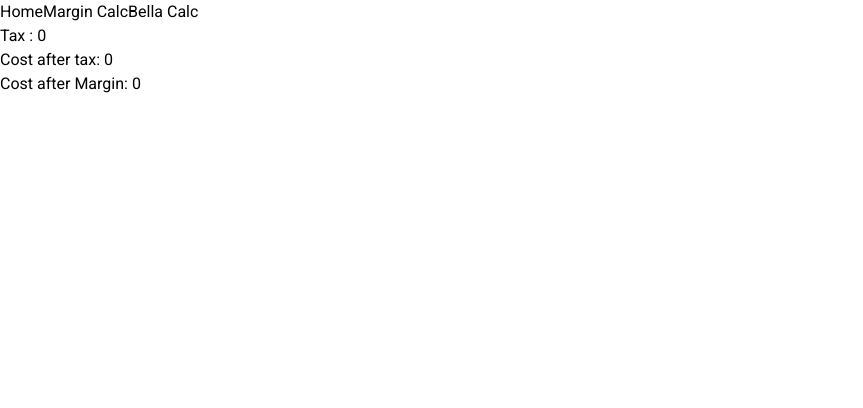
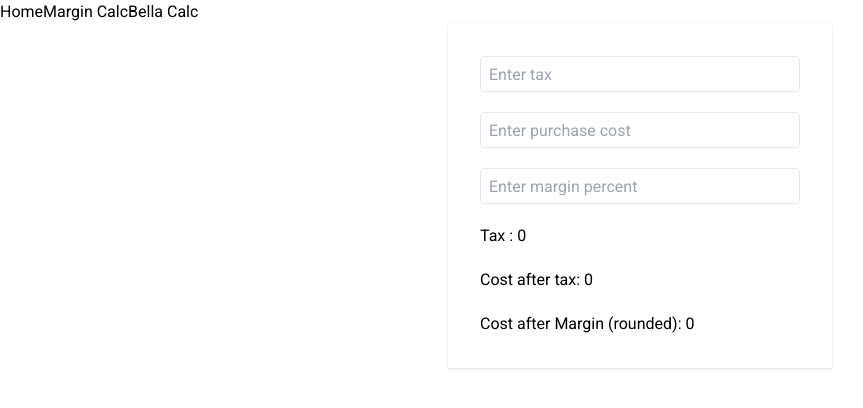
Before and after one commit to sonujaiswar/projectone, a Next.js app: page /bella in a window 1280 px wide. Shown: the top 408 px of the page, without its empty margins (0-863 px from the left). Built offline with nearby package versions, Linux system fonts and the light colour scheme.

Commit message:
bella design update

```diff
--- a/src/app/bella/page.tsx
+++ b/src/app/bella/page.tsx
@@ -4,26 +4,53 @@ import { useState } from "react";
 
 export default function Calculate() {
   const [cost, setCost] = useState("");
+  const [tax, setTax] = useState("");
   const [margin, setMargin] = useState("");
-  const calTax = Number(cost) * 0.05;
+  const calTax = Number(cost) * 0.1;
   const costAfterTax = Number(cost) + calTax;
-  const costAfterMargin = costAfterTax * 0.2;
+
+  // Convert margin input from percentage string to decimal value
+  const calMarginPercent = Number(margin) / 100;
+
+  // Calculate margin cost
+  const marginCost = costAfterTax * calMarginPercent;
+  const costAfterMargin = costAfterTax + marginCost;
+
+  // Round to the nearest 10
+  const roundedCostAfterMargin = Math.round(costAfterMargin / 10) * 10;
+
   return (
     <>
+      <div className="flex justify-center items-center">
+        <div className="w-96 p-8 shadow flex flex-col gap-5">
           <input
-        type="text"
+            type="number"
+            value={tax}
+            className="w-full outline-none border border-slate-200 h-9 rounded px-2"
+            onChange={(e) => setTax(e.target.value)}
+            placeholder="Enter tax"
+          />
+
+          <input
+            type="number"
             value={cost}
+            className="w-full outline-none border border-slate-200 h-9 rounded px-2"
             onChange={(e) => setCost(e.target.value)}
+            placeholder="Enter purchase cost"
           />
 
           <input
             type="text"
             value={margin}
+            className="w-full outline-none border border-slate-200 h-9 rounded px-2"
             onChange={(e) => setMargin(e.target.value)}
+            placeholder="Enter margin percent"
           />
           <p>Tax : {calTax}</p>
           <p>Cost after tax: {costAfterTax}</p>
-      <p>Cost after Margin: {costAfterMargin}</p>
+          <p>Cost after Margin (rounded): {roundedCostAfterMargin}</p>
+        </div>
+      </div>
     </>
   );
 }
```
Lines whose indentation alone changed are shown as unchanged.
